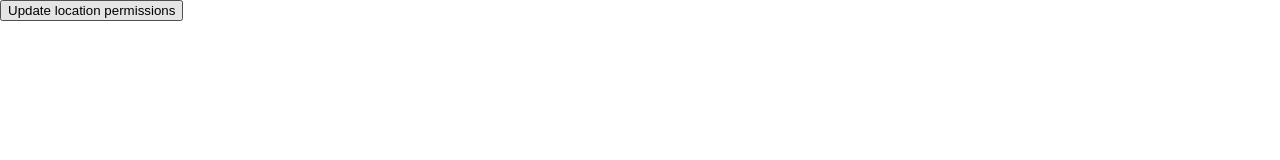
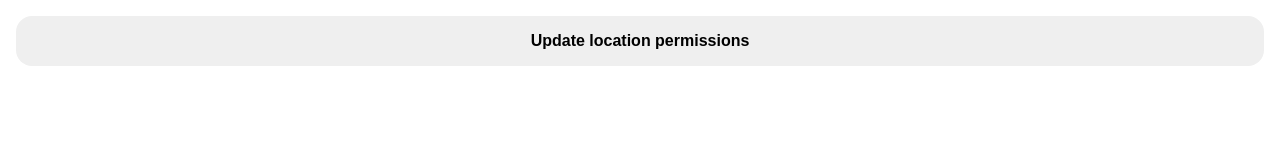
Before and after one commit to veyndan/weather, a website built with Vite: page index.html in a window 1280 px wide. Built offline with nearby package versions, Linux system fonts and the light colour scheme.

Commit message:
Style the location permissions button

```diff
--- a/index.css
+++ b/index.css
@@ -5,3 +5,22 @@
 body {
 	margin: 0;
 }
+
+button {
+	cursor: pointer;
+}
+
+body > main > section {
+	display: flex;
+	padding: 16px;
+
+	& > button {
+		background: accentColor;
+		border-radius: 16px;
+		border: none;
+		font-size: 1rem;
+		font-weight: bold;
+		inline-size: 100%;
+		padding: 16px;
+	}
+}
--- a/index.html
+++ b/index.html
@@ -10,6 +10,10 @@
 	</head>
 
 	<body>
-		<button type="button">Update location permissions</button>
+		<main>
+			<section>
+				<button type="button">Update location permissions</button>
+			</section>
+		</main>
 	</body>
 </html>
--- a/index.js
+++ b/index.js
@@ -3,7 +3,7 @@
 document.querySelector(`button`).addEventListener(`click`, () => {
 	navigator.geolocation.getCurrentPosition(
 		async (position) => {
-			document.querySelector(`body`).innerText = `Getting temperature…`;
+			document.querySelector(`section`).innerText = `Getting temperature…`;
 			const url = new URL(`https://api.open-meteo.com/v1/forecast`);
 			url.searchParams.set(`latitude`, position.coords.latitude.toString());
 			url.searchParams.set(`longitude`, position.coords.longitude.toString());
@@ -11,7 +11,7 @@ document.querySelector(`button`).addEventListener(`click`, () => {
 			const response = await fetch(url);
 			if (response.ok) {
 				const weatherData = await response.json();
-				document.querySelector(`body`).innerText = `${weatherData.current.temperature_2m}${weatherData.current_units.temperature_2m}`;
+				document.querySelector(`section`).innerText = `${weatherData.current.temperature_2m}${weatherData.current_units.temperature_2m}`;
 			} else {
 				// TODO
 			}
```
